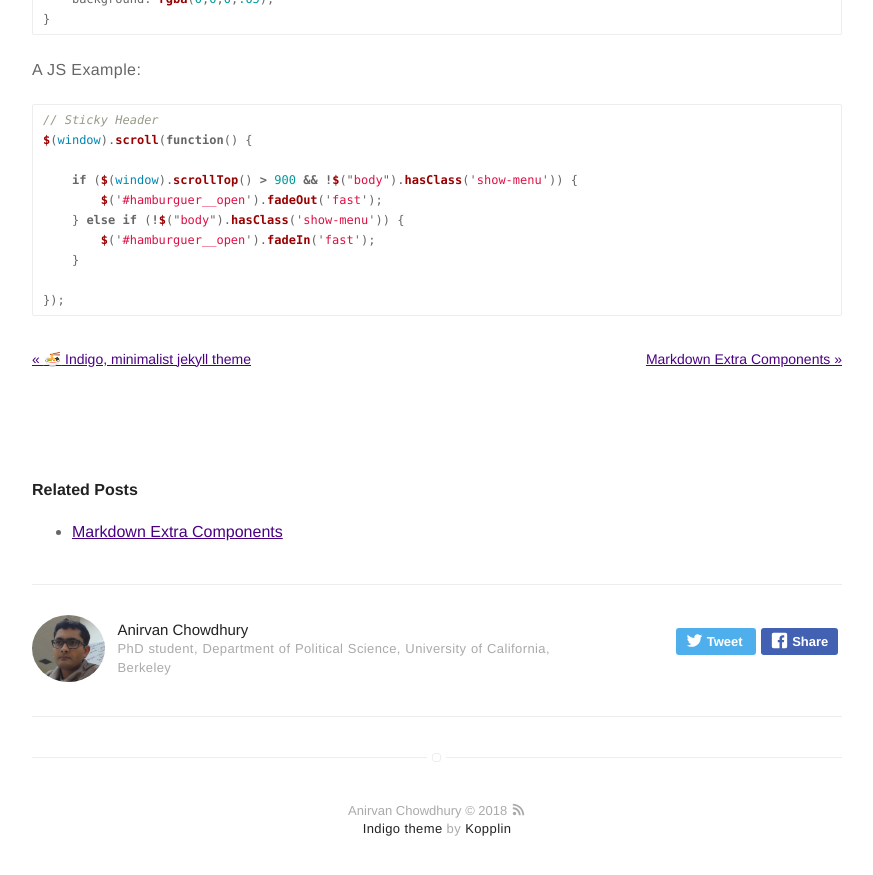
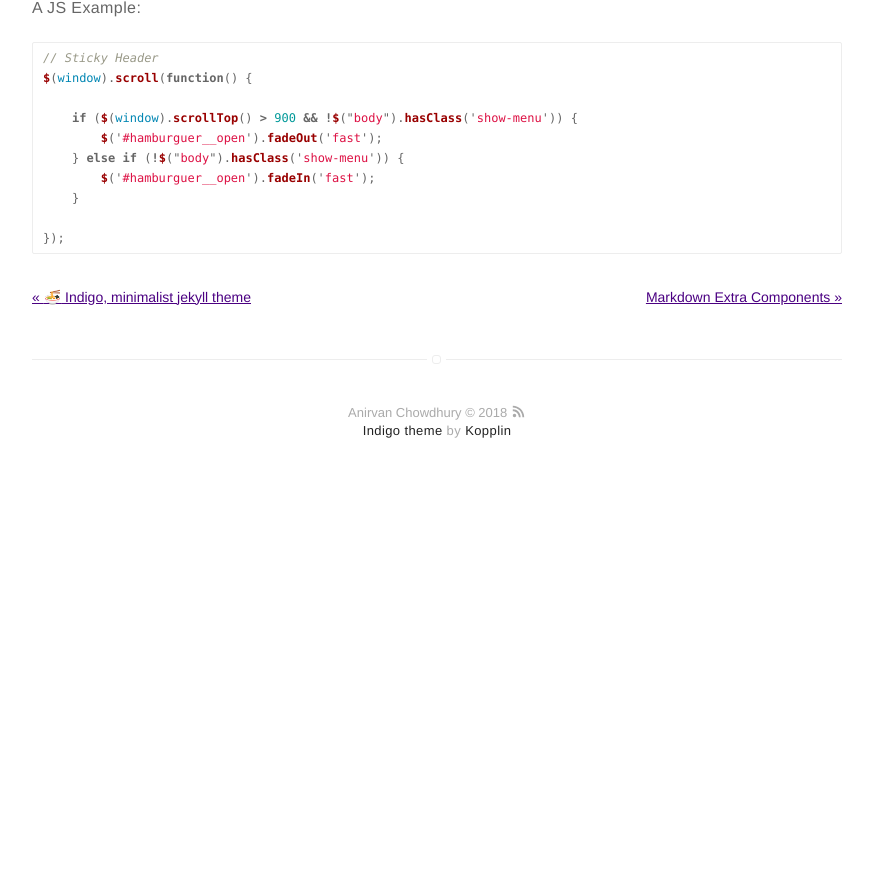
Before and after one commit to anirvanchowdhury/anirvanchowdhury.github.io, a Jekyll site: the page built from _posts/2016-02-24-markdown-common-elements.markdown, in a window 1280 px wide and 900 px high, scrolled down 5704 px. Shown: the top 875 px of the window, without its empty margins (203-1076 px from the left). Built offline with Jekyll 4.4.1, drawn with Linux system fonts in a browser that asks for light colours; emoji names are drawn with the system emoji font; after the commit the page ends 6206 px from its top, so only the background shows below that; part of the change alters nothing that is shown; some of the changed text lies outside the part shown.

Commit message:
update config

```diff
--- a/_config.yml
+++ b/_config.yml
@@ -34,7 +34,7 @@ disqus:
   categories: [] # only show disqus for posts that have these categories
 
 # if you don't have any of social below, comment the line
-facebook: myfacebook
+# facebook: myfacebook
 twitter: mytwitter
 # google: mygoogle
 # instagram: myinstagram
@@ -42,7 +42,7 @@ twitter: mytwitter
 # linkedin: mylinkedin
 # youtube: myyoutube
 # spotify: myspotify
-github: mygithub
+github: https://github.com/anirvanchowdhury/
 # lastfm: mylastfm
 # stackoverflow: 7044681/mystackoverflow
 # quora: userquora
@@ -80,22 +80,22 @@ projects: true
 
 # if you don't need "about" or "blog", comment them out below
 about: true
-blog: true
+# blog: true
 
 # do you want to show the "read time" of the posts?
-read-time: true
+read-time: false
 
 # do you want to show the "tags" inside the posts?
-show-tags: true
+show-tags: false
 
 # related posts inside a post?
-related: true
+related: false
 
 # Display links for next and previous posts for the specified categories
 post-advance-links: [blog]
 
 # show author block at the end of a post ?
-show-author: true
+show-author: false
 
 # do you want some animations?
 animation: true
```
